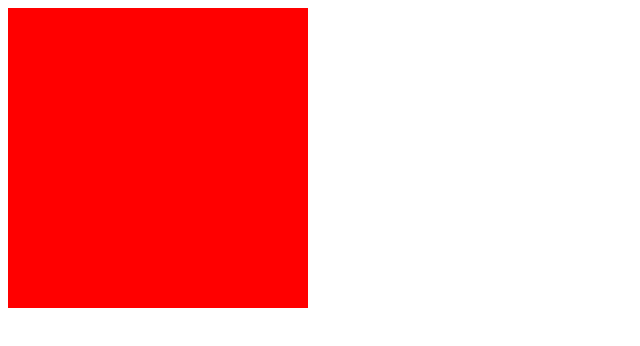
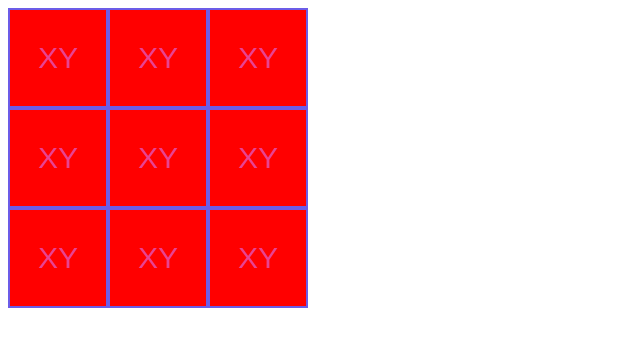
Before and after one commit to maxdevjs/learn-15diasdereact, a React (Create React App) app in the folder app/: page / in a window 1280 px wide. Shown: the top 346 px of the page, without its empty margins (0-640 px from the left). Built offline with nearby package versions, Linux system fonts and the light colour scheme; the HTML template or start-up script is replaced by a standard one.

Commit message:
desafio intermediario dia1

```diff
--- a/app/src/App.js
+++ b/app/src/App.js
@@ -1,7 +1,6 @@
 import React from 'react';
-import Square from './components/Square/index';
 import Board from './components/Board/index';
 
-const App = () => <Board />;
+const App = () => <Board qtd="9" />;
 
 export default App;
--- a/app/src/components/Board/index.js
+++ b/app/src/components/Board/index.js
@@ -1,8 +1,21 @@
 import React from 'react';
 import "./styles.css";
 
-const Board = () => (
-  <div className="board"></div>
+import Square from "../Square/index";
+
+const square = qtd => {
+  let max = qtd;
+  const squares = [];
+
+  while(max--) {
+    squares.push(<Square key={max} />);
+  }
+
+  return squares;
+}
+
+const Board = ({qtd}) => (
+  <article className="board">{square(qtd)}</article>
 );
 
 export default Board;
```
Also changed, not shown: 1 other file (tests, documents, lock files or other folders).
